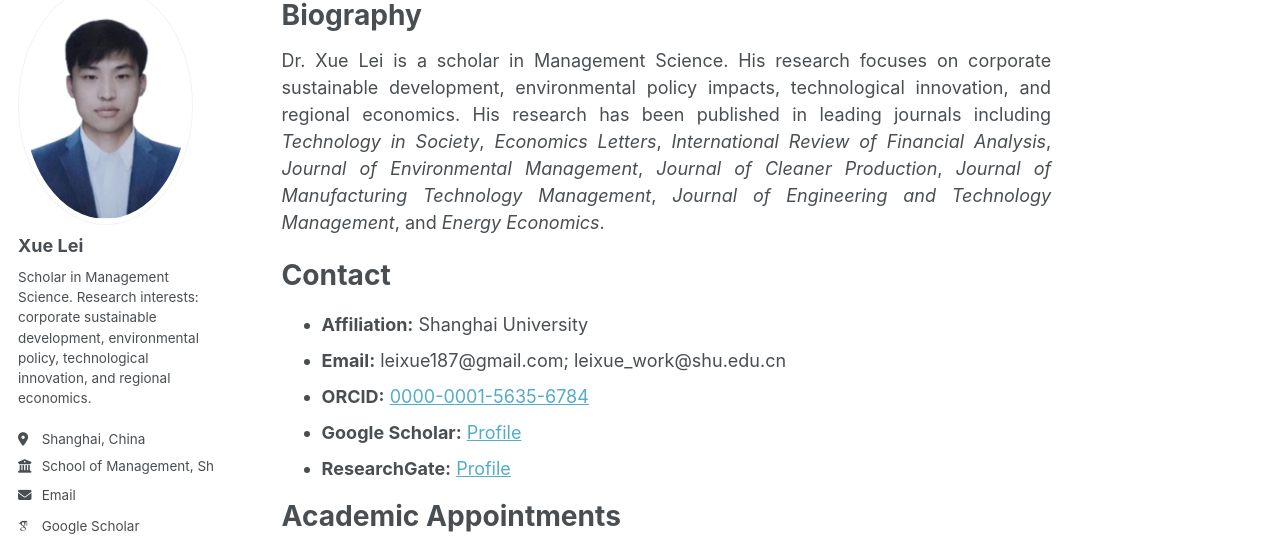
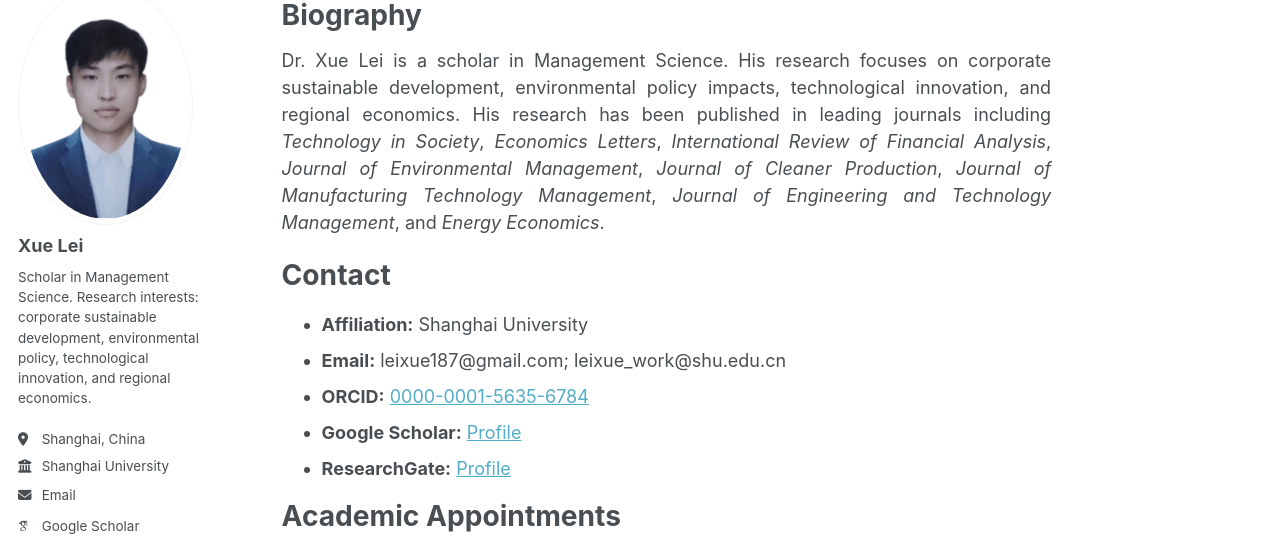
Before and after one commit to leixue-work/leixue-work.github.io, a Jekyll site: the page built from _pages/about.md, in a window 1280 px wide. Shown: the part 116-664 px from the top of the page. Built offline with Jekyll 4.4.1, drawn with Linux system fonts in a browser that asks for light colours; some web fonts are replaced; a script bundle is joined from its source files by our own code; library files that are not in the unit come from our copies.

Commit message:
Update _config.yml

```diff
--- a/_config.yml
+++ b/_config.yml
@@ -16,7 +16,7 @@ author:
   pronouns         :
   bio              : "Scholar in Management Science. Research interests: corporate sustainable development, environmental policy, technological innovation, and regional economics."
   location         : "Shanghai, China"
-  employer         : "School of Management, Shanghai University"
+  employer         : "Shanghai University"
   uri              :
   email            : "leixue187@gmail.com"
 
```
